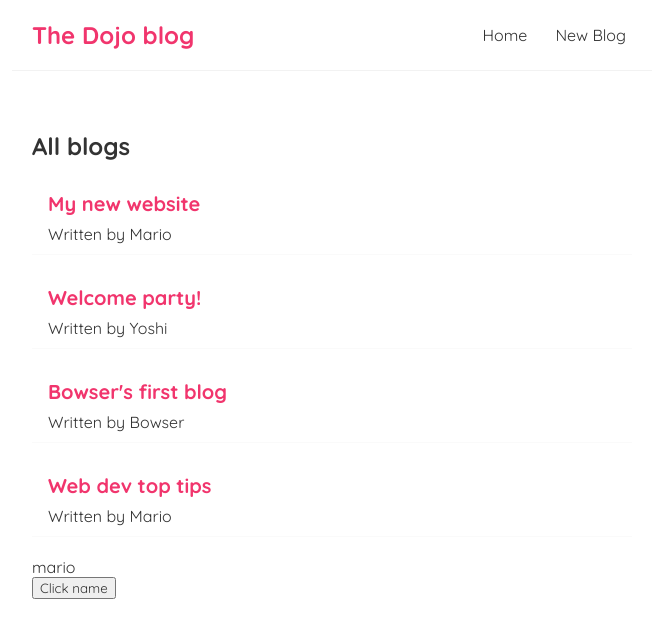
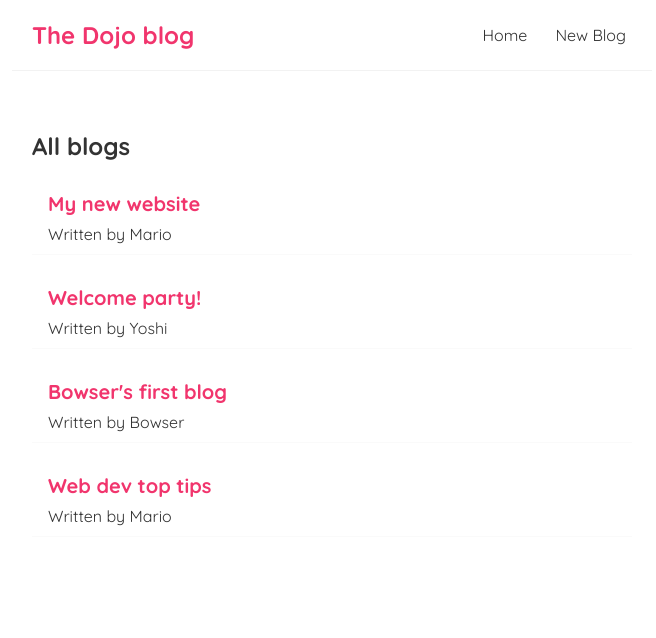
Before and after one commit to baibhavprdn/react-blog, a React (Create React App) app: page / in a window 1280 px wide. Shown: the top 638 px of the page, without its empty margins (308-964 px from the left). Built offline with nearby package versions, Linux system fonts and the light colour scheme; data requests are answered from the project's data file.

Commit message:
error handling

```diff
--- a/src/screens/HomeNew.js
+++ b/src/screens/HomeNew.js
@@ -4,13 +4,15 @@ import BlogList from "../components/blogList";
 const HomeNew = () => {
   const [blogs, setBlogs] = useState(null)
 
-  const [name, setName] = useState('mario')
+  // const [name, setName] = useState('mario')
 
-  const [isLoading, setisLoading] = useState(false)
+  const [isLoading, setisLoading] = useState(true)
 
-  const handleNameChange = (name) => {
-    setName(name)
-  }
+  const [errorMessage, setErrorMessage] = useState(null)
+
+  // const handleNameChange = (name) => {
+  //   setName(name)
+  // }
 
   const handleDelete = (id) => {
     const newBlogs = blogs.filter((blog) => blog.id !== id)
@@ -25,10 +27,17 @@ const HomeNew = () => {
       setisLoading(true)
       fetch('http://localhost:8000/blogs')
         .then(response => {
+          if (!response.ok) {
+            throw Error('Could not find the url to fetch data')
+          }
+          setErrorMessage(null)
           return response.json()
         })
         .then((data) => {
           setBlogs(data)
+        })
+        .catch((error) => {
+          setErrorMessage(error.message)
         })
         .finally(() => setisLoading(false))
     }, 1000)
@@ -41,15 +50,18 @@ const HomeNew = () => {
       <div className="content home">
         {/* conditional rendering in react */}
         {
+          errorMessage && <div>Error: {errorMessage}</div>
+        }
+        {
           isLoading && <div>Loading..</div>
         }
         {blogs && <BlogList blogs={blogs} title="All blogs" handleDelete={handleDelete} />}
         {/* <BlogList blogs={blogs.filter((blog) => blog.author === 'Mario')} title="Mario's blogs"
         handleDelete={handleDelete} /> */}
 
-        <p>{name}</p>
+        {/* <p>{name}</p>
 
-        <button onClick={() => handleNameChange('luigi')}>Click name</button>
+        <button onClick={() => handleNameChange('luigi')}>Click name</button> */}
       </div>
     </>
   );
```
